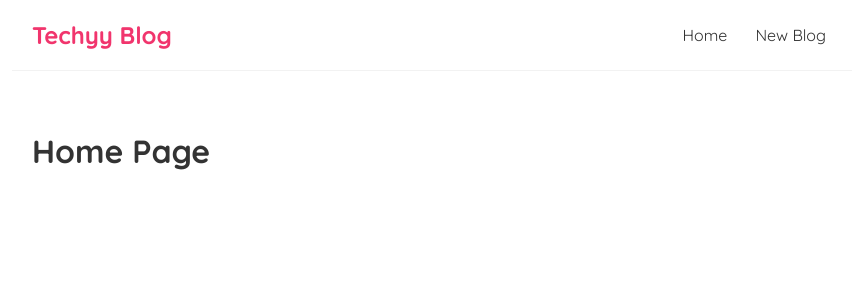
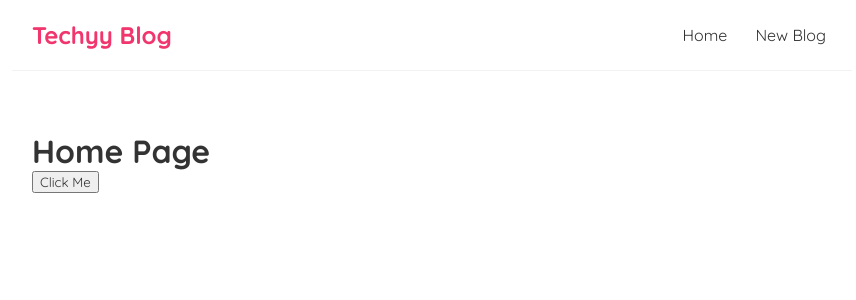
Before and after one commit to visshnnu-tejaa-98/blog-using-react, a React (Create React App) app: page / in a window 1280 px wide. Shown: the top 300 px of the page, without its empty margins (208-1064 px from the left). Built offline with nearby package versions, Linux system fonts and the light colour scheme.

Commit message:
button added in home page

```diff
--- a/src/components/Home.js
+++ b/src/components/Home.js
@@ -1,7 +1,11 @@
 const Home = () => {
+	const clickHandler = () => {
+		console.log('Hello React');
+	};
 	return (
 		<div className='home'>
 			<h1>Home Page</h1>
+			<button onClick={clickHandler}>Click Me</button>
 		</div>
 	);
 };
```
Also changed, not shown: 1 other file (tests, documents, lock files or other folders).
